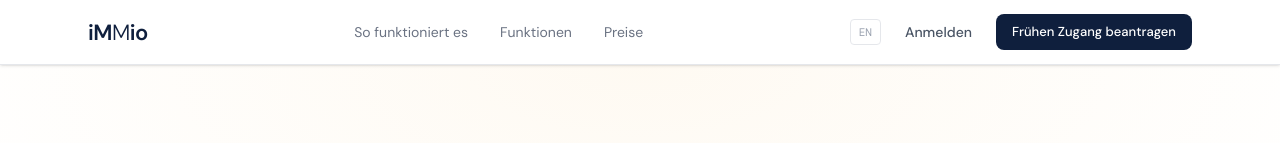
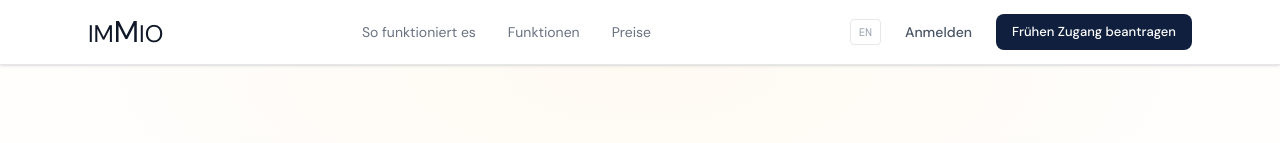
Before and after one commit to immio-at/web, a Next.js app: page / in a window 1280 px wide. Shown: the top 143 px of the page. Built offline with nearby package versions, Linux system fonts and the light colour scheme; no server answers.

Commit message:
fix: branding and navigational modifications

```diff
--- a/app/page.tsx
+++ b/app/page.tsx
@@ -508,8 +508,8 @@ export default function LandingPage() {
       {/* NAV */}
       <nav className="sticky top-0 z-40 bg-white/95 backdrop-blur-sm border-b border-gray-200 shadow-sm">
         <div className="max-w-6xl mx-auto px-6 h-16 flex items-center justify-between">
-          <Link href="/" className="text-[22px] font-semibold text-primary tracking-tight">
-            iM<span className="font-light">M</span>io
+          <Link href="/" className="text-2xl text-gray-900 flex-shrink-0">
+            IM<span className="text-3xl">M</span>IO
           </Link>
           <div className="hidden md:flex items-center gap-8">
             <a href="#how" className="text-sm text-gray-500 hover:text-primary transition-colors">{t.navHow}</a>
@@ -741,8 +741,8 @@ export default function LandingPage() {
       {/* FOOTER */}
       <footer className="bg-white border-t border-gray-200 py-8 px-6">
         <div className="max-w-5xl mx-auto flex flex-col md:flex-row items-center justify-between gap-4">
-          <Link href="/" className="text-lg font-semibold text-primary tracking-tight">
-            iM<span className="font-light">M</span>io
+          <Link href="/" className="text-2xl text-gray-900 flex-shrink-0">
+            IM<span className="text-3xl">M</span>IO
           </Link>
           <ul className="flex gap-6">
             <li><Link href="/datenschutz" className="text-xs text-gray-400 hover:text-gray-600 transition-colors">{t.footerPrivacy}</Link></li>
--- a/components/NavBar.tsx
+++ b/components/NavBar.tsx
@@ -25,7 +25,7 @@ export default function NavBar() {
   function handleLogout() {
     localStorage.removeItem('accessToken');
     localStorage.removeItem('userId');
-    router.push('/login');
+    router.push('/');
   }
 
   return (
```
